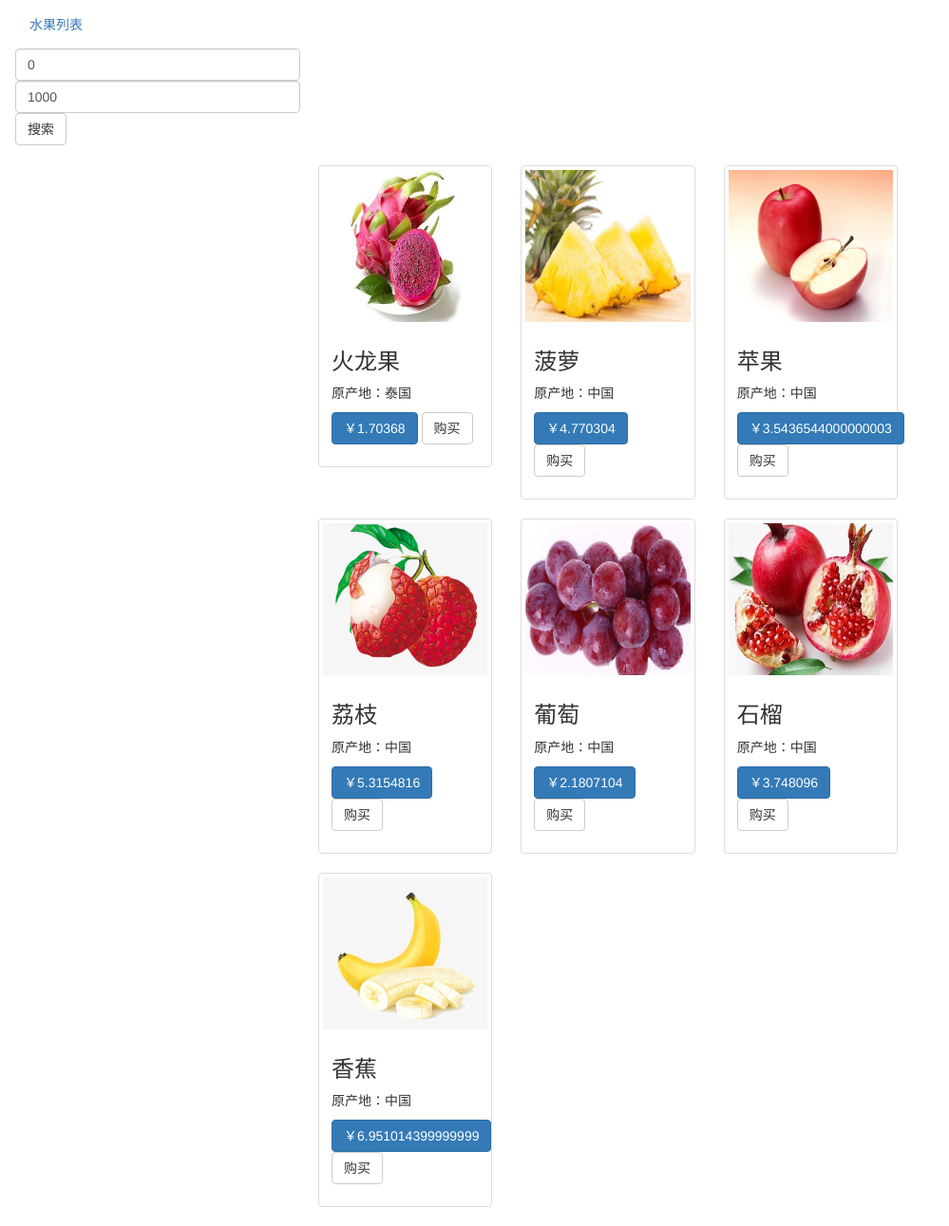
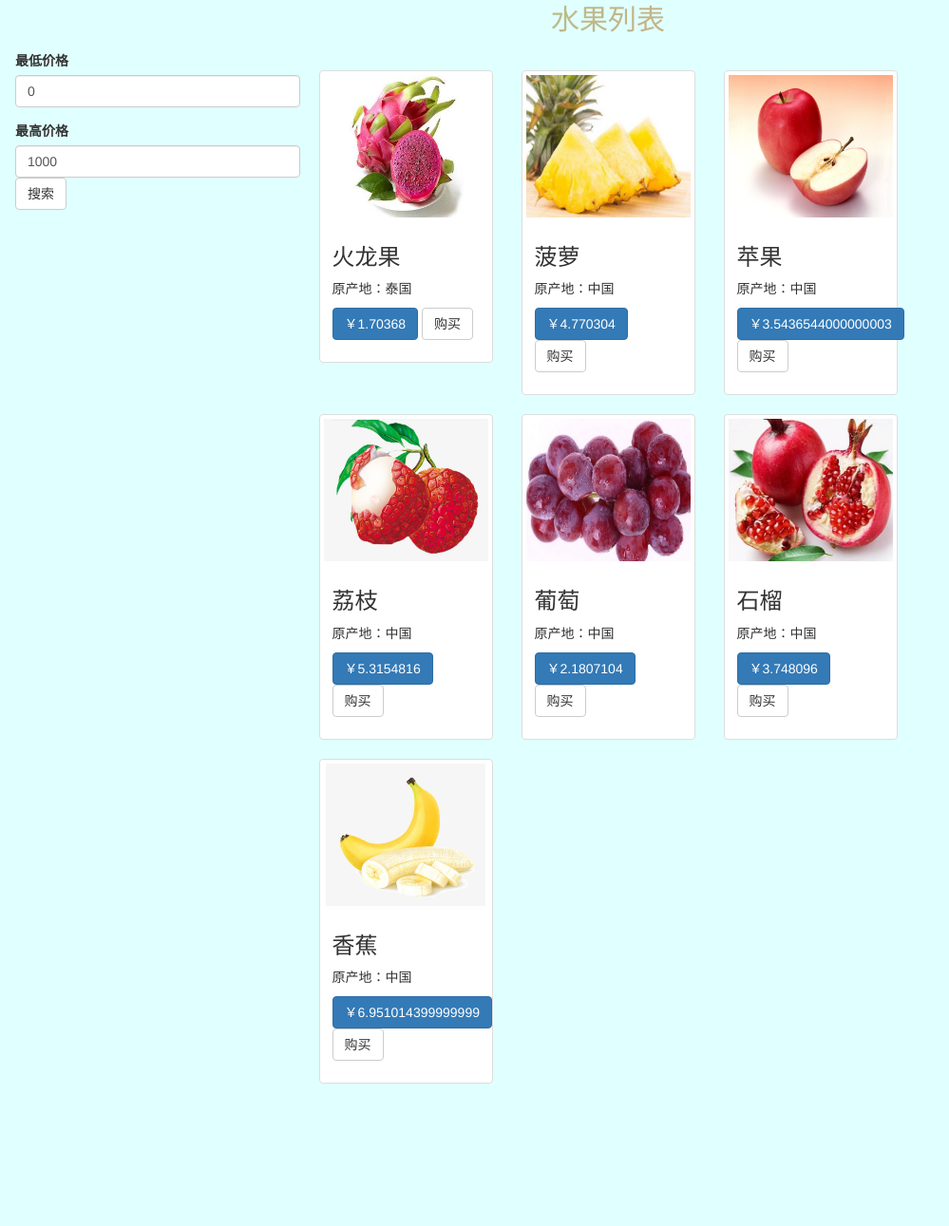
Before and after one commit to Eatfishwithouttail/Djangoserver, a Django app: page /user/find in a window 1280 px wide. Shown: the whole page at 95% size, without its empty margins (0-999 px from the left). After the commit the page ends 1141 px from the top, so only its background shows below. Run offline with Django 3.2, Linux system fonts and the light colour scheme; data comes from the database, SQL or seed files in the repository; both versions use the stored data as it was after the commit.

Commit message:
F和Q的查询 F:查询自己表单字段，Q:或字段查询

```diff
--- a/mainapp/views.py
+++ b/mainapp/views.py
@@ -1,7 +1,7 @@
 from django.http import HttpResponse, JsonResponse
 from django.shortcuts import render, redirect
 from mainapp.models import UserEntity, FruitEntity, FruitImageEntty, StoreEntity
-from django.db.models import Count,Sum,Min,Avg,Max
+from django.db.models import Count, Sum, Min, Avg, Max, F, Q
 
 
 # Create your views here.
@@ -152,4 +152,18 @@ def all_store(request):
 def count_fruit(request):
     #返回json数据，统计每种分类的水果数量，最高价格，和最低价格和总价格
     result =FruitEntity.objects.aggregate(cnt=Count('name'),acg=Avg('price'),max=Max('price'),min=Min('price'),sum=Sum('price'))
-    return JsonResponse(result)
+
+    #中秋节： 全场水果打8.8折
+    # FruitEntity.objects.update(price=F('price')*0.88)
+    fruits = FruitEntity.objects.values()
+
+    #查询价格低于50 或者 高于200的 或者 产地为西安 且名字中包含‘果’
+
+    fruits2 =  FruitEntity.objects.filter(Q(price__lte=3) | Q(price__gte=10) | Q(Q(source='西安') & Q(name__contains='果'))).values()
+
+
+    return JsonResponse({
+        'count':result,
+        'fruits':[fruit for fruit in fruits],
+        'multi_query':[fruit for fruit in fruits2],
+        })
--- a/templates/fruit/index.html
+++ b/templates/fruit/index.html
@@ -4,50 +4,65 @@
 {% endblock %}
 {% block styles %}
     <style>
+        body {
+            background-color: lightcyan;
+        }
         #img {
-            height: 160px
+            height: 150px
+        }
+        .t_body{
+            position: absolute;
+            top: 20px;
+            overflow: hidden;
+        }
+        .top {
+            background:linear-gradient(to right, lightgreen, lightcoral);
+            -webkit-background-clip: text;
+            color: transparent;
+            font-size: 30px;
+            text-align: center;
         }
     </style>
 {% endblock %}
 {% block content %}
-    <nav class="navbar narbar-default ">
+    <p class="top">水果列表</p>
+    <div class="navbar narbar-default ">
         <div class="container-fluid">
             <div class="navbar-header">
-                <ul class="nav navbar-nav">
-                    <li><a href="#">水果列表</a></li>
-                </ul>
                 <form method="get">
-                    <input class="form-control" style="width: 300px" name="price1" value="{% if price1 %}{{ price1 }}{% else %}0{% endif %}">
-                    <input class="form-control" style="width: 300px"  name="price2" value="{% if price2 %}{{ price2}}{% else %}1000{% endif %}">
-                    <button class="btn btn-default">搜索</button>
+                    <div class="form-group">
+                        <label for="exampleInputEmail1">最低价格</label>
+                        <input class="form-control" style="width: 300px" name="price1" value="{% if price1 %}{{ price1 }}{% else %}0{% endif %}">
+                    </div>
+                    <div class="form-group">
+                       <label for="exampleInputEmail1">最高价格</label>
+                       <input class="form-control" style="width: 300px"  name="price2" value="{% if price2 %}{{ price2}}{% else %}1000{% endif %}">
+                       <button class="btn btn-default">搜索</button>
+                    </div>
                 </form>
             </div>
         </div>
-    </nav>
-
-    <div class="container-fluid">
+    </>
+    <div class="container-fluid  t_body">
         <div class="row">
             <div class="col-md-3"></div>
             <div class="col-md-6">
                 <div class="row">
-
                     {% for d in result %}
-
                         <div class="col-sm-6 col-md-4">
                             <div class="thumbnail">
                                 <img id="img" src="/media/{{ d.url }}" alt="">
                                 <div class="caption">
                                     <h3>{{ d.fruit_id__name }}</h3>
                                     <p>原产地：{{ d.fruit_id__source }}</p>
-                                    <p><a href="#" class="btn btn-primary" role="button">￥{{ d.fruit_id__price }}</a> <a href="#"
-                                                                                                   class="btn btn-default"
-                                                                                                   role="button">购买</a>
+                                    <p>
+                                        <a href="#" class="btn btn-primary" role="button">￥{{ d.fruit_id__price }}</a>
+                                        <a href="#" class="btn btn-default"role="button">购买</a>
                                     </p>
                                 </div>
                             </div>
                         </div>
                     {% endfor %}
-
                 </div>
             </div>
             <div class="col-md-3"></div>
```
Also changed, not shown: db.sqlite3.
